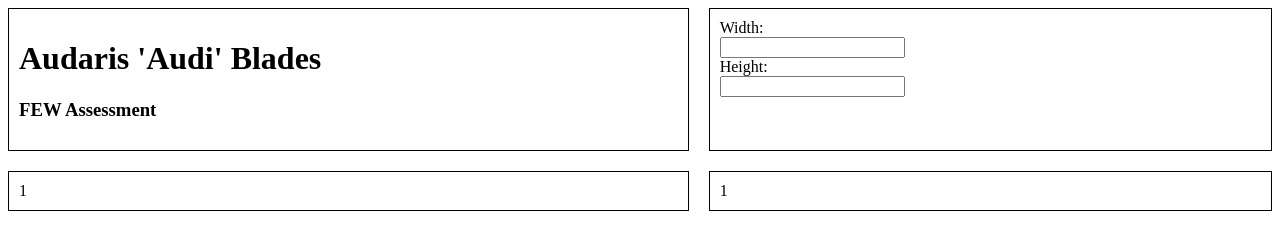
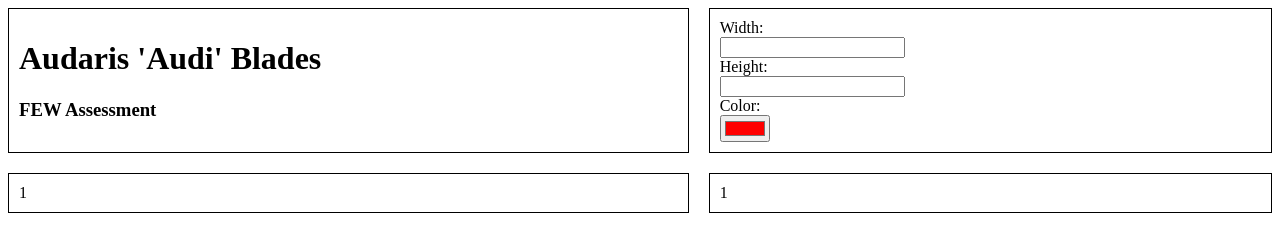
Before and after one commit to ablades/few_assessment, a plain HTML site: page index.html in a window 1280 px wide. Drawn offline with Linux system fonts and the light colour scheme.

Commit message:
add color

```diff
--- a/index.html
+++ b/index.html
@@ -13,10 +13,22 @@
 
             <div class="grid-item">
                 <form>
-                    <label for="cwidth">Width:</label><br>
-                    <input type="number" id="cwidth" name="cwidth"><br>
-                    <label for="cheight">Height:</label><br>
+
+                    <label for="cwidth">Width:</label>
+                    <br>
+                    <input type="number" id="cwidth" name="cwidth">
+                    <br>
+
+                    <label for="cheight">Height:</label>
+                    <br>
                     <input type="number" id="cheight" name="cheight">
+                    <br>
+
+                    <label for="color">Color:</label>
+                    <br>
+                    <input type="color" id="color" name="color" value="#ff0000">
+                    <br>
+
                 </form>
             </div>
 
```
